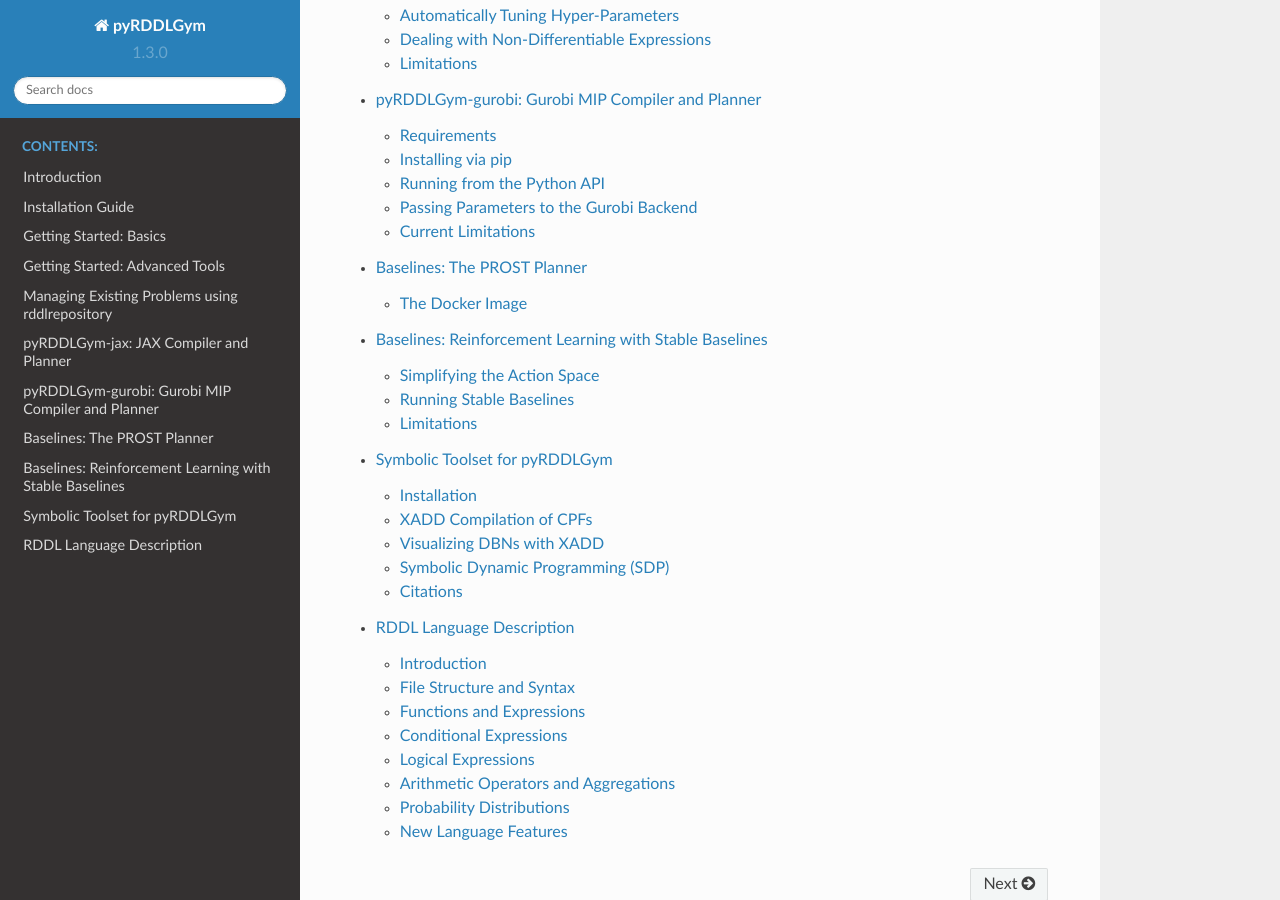
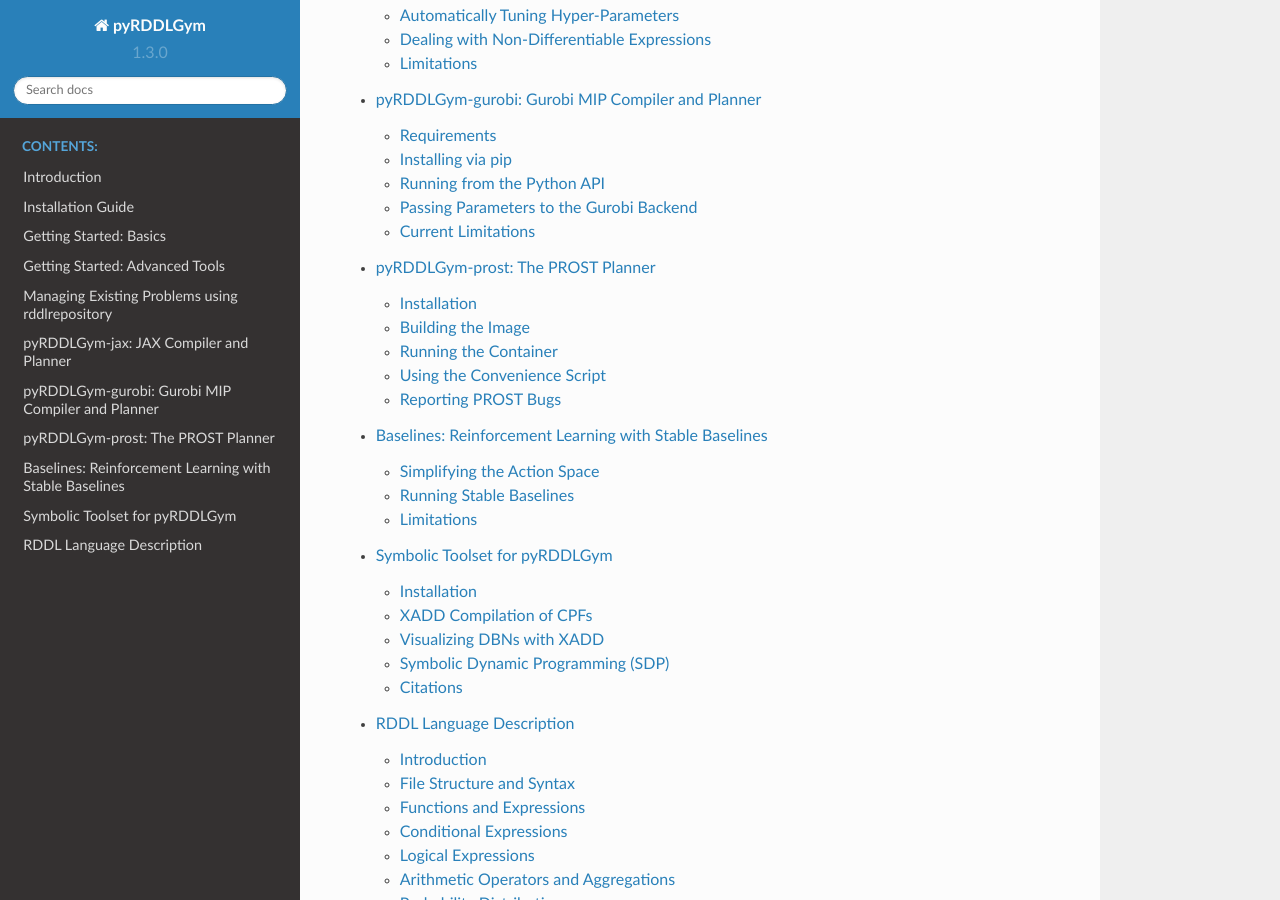
Before and after one commit to pyrddlgym-project/pyRDDLGym, a Sphinx documentation site: the page built from docs/index.rst, in a window 1280 px wide and 900 px high, scrolled down 1440 px. Built offline with Sphinx 7.4.7 and the Read the Docs theme 2.0.0, drawn with Linux system fonts in a browser that asks for light colours; part of the change alters nothing that is shown.

Commit message:
Update prost.rst

```diff
--- a/docs/prost.rst
+++ b/docs/prost.rst
@@ -1,63 +1,84 @@
-Baselines: The PROST Planner
+pyRDDLGym-prost: The PROST Planner
 ===============
 
 The PROST planner, introduced `in this paper
 <https://ai.dmi.unibas.ch/papers/keller-eyerich-icaps2012.pdf>`_, works well for
 stochastic problems with finite action spaces. It uses a Monte-Carlo UCT search
-that is heavily informed by the problem structure in order to improve the search.
+that is heavily informed by the RDDL problem structure in order to improve the search.
 
-The Docker Image
+Installation
 -------------------
 
-While PROST and other planners can be used to establish connections with the ``RDDLSimAgent`` instance,
-the setup of the PROST planner in most environments (especially, i.e. Windows machines) is quite difficult.
-To automate the process of setting up the PROST planner in a standard environment,
-pyRDDLGym provides a generic Docker image that can run PROST with minimal effort on the user side and on most OS.
+This package is not designed to be installed like an ordinary Python package, so there is no pip installer.
+Instead, you will need to download the necessary Docker files and run scripts packaged with this repository.
 
-The first step is to download the Docker files from `here <https://github.com/ataitler/pyRDDLGym/tree/main/pyRDDLGym/Docker>`_
-(if you have already installed a recent version of pyRDDLGym through pip or git commands,
-simply locate the installation folder and navigate to the Docker sub-folder).
+.. code-block:: shell
+    git clone https://github.com/pyrddlgym-project/pyRDDLGym-prost /path/to/dockerfiles
+    cd /path/to/dockerfiles/prost
 
-Navigate to the Docker folder, and build the Docker image from the provided ``DOCKERFILE``:
+Here, it is assumed that ``/path/to/dockerfiles`` is a valid path on the file system
+where the project files will be cloned into.
+
+When you run this command, you will find:
+* a ``Dockerfile`` that instructs Docker how to build the image with all the dependencies
+* ``prost.sh`` file that calls PROST from the command line
+* ``rddlsim.py`` file that runs ``prost.sh`` from Python
+* ``runprost.sh`` file that you can use to automate the build and run process (as described below).
+
+
+Building the Image
+-------------------
+
+To build the Docker image, you will need to install Docker. Then, with Docker daemon running, build the image as follows:
 
 .. code-block:: shell
 
     docker build -t <docker name> .
 
-This may take a while. Once built, a container can be created for a specified domain and instance RDDL file.
-To do this, mount a local directory containing a RDDL domain and instance file into the /RDDL directory of the container
-when calling ``docker run``:
+where ``<docker name>`` is the name of the image.
+
+
+Running the Container
+-------------------
+
+To run a container from the built image:
 
 .. code-block:: shell
 
     docker run --name <docker name> --mount type=bind,source=<rddl dir>,target=/RDDL prost <rounds> "<prost args>"
 
-where ``<rddl dir>`` is a directory on the local machine containing a valid
-``domain.rddl`` and ``instance.rddl`` file,
-``<rounds>`` is the number of rounds/episodes to evaluate on the server, and
-``<prost args>`` is the arguments to pass to PROST,
-which is typically of the form ``[PROST -se [...] ...]`` (see below for details).
+where:
+* ``<docker name>`` is the name specified above during build
+* ``<rddl dir>`` is the path of the directory containing the RDDL domain.rddl and instance.rddl files you wish to run
+* ``<rounds>`` is the number of runs/episodes/trials of optimization
+* ``<prost args>`` are the arguments to pass to PROST, whose syntax is described `here <https://github.com/prost-planner/prost/blob/master/src/search/main.cc>`_.
 
-To save the logs and simulation results to a local directory,
-copy the /OUTPUTS directory in the container using ``docker cp``:
+For example, to run the IPC 2014 version of PROST with default parameters, set ``<prost args>`` to ``[PROST -se [IPC2014]]``.
+Additional notes about PROST command line arguments from Thomas Keller can be found
+`here <https://github.com/ataitler/pyRDDLGym/tree/main/pyRDDLGym/Docker/PROST_Command_Line_Option_Notes_Thomas_Keller.txt>`_.
+
+After the container runs, you can then copy the files from the container to a
+directory ``<output dir>`` in your local file system for further analysis:
 
 .. code-block:: shell
 
     docker cp <docker name>:/OUTPUTS/ <output dir>
 
-where ``<output dir>`` is a valid directory on the local machine.
 
-pyRDDLGym provides a convenient bash script ``runprost.sh`` in the Docker folder that automates the two previous commands:
+Using the Convenience Script
+-------------------
+
+You do not need to run the commands described above, as we provide a script ``runprost.sh`` to automate the process:
 
 .. code-block:: shell
 
     bash runprost.sh <docker name> <rddl dir> <rounds> <prost args> <output dir>
 
-A complete list of ``<prost args>`` arguments can be found
-`here <https://github.com/prost-planner/prost/blob/master/src/search/main.cc>`_.
-For example, to run the IPC 2014 version of PROST with default parameters, set this argument to ``[PROST -se [IPC2014]]``.
-Additional notes about PROST command line arguments from Thomas Keller can be found
-`here <https://github.com/ataitler/pyRDDLGym/tree/main/pyRDDLGym/Docker/PROST_Command_Line_Option_Notes_Thomas_Keller.txt>`_.
+where the arguments are as described above.
+
+
+Reporting PROST Bugs
+-------------------
 
 Any PROST-specific issues should be directed to Thomas Keller by filing a bug report
 `here <https://github.com/prost-planner/prost>`_.
```
